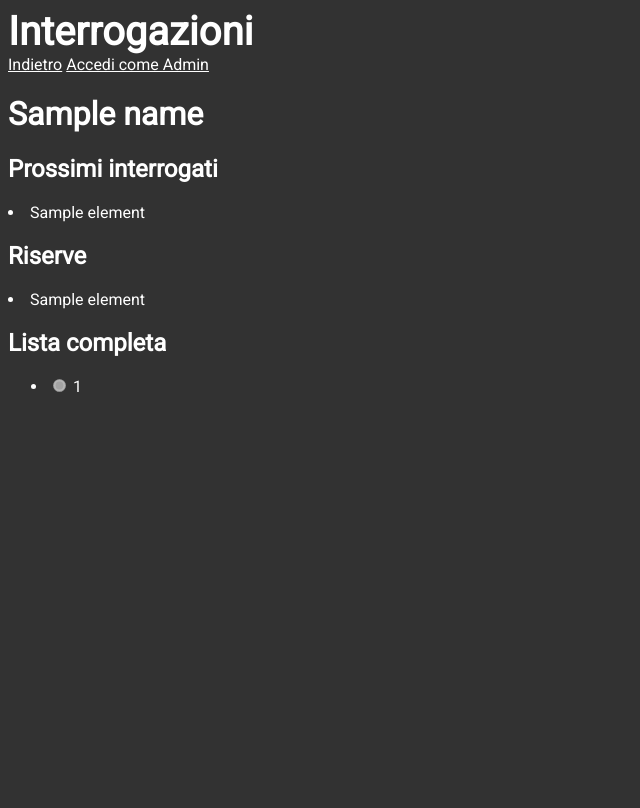
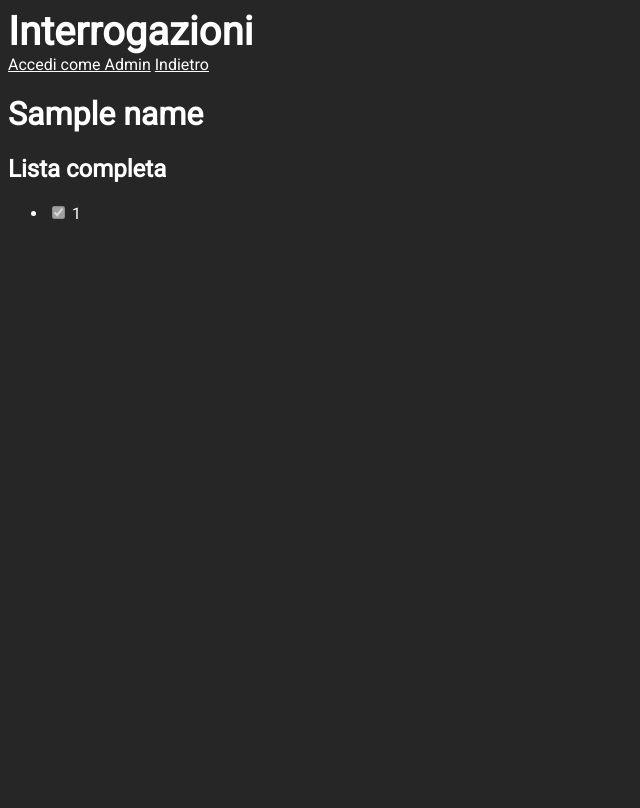
Before and after one commit to Trinitrotoluenisti/interrogazioni, a Flask app: template application/templates/list.html in a window 1280 px wide. Shown: the whole page, without its empty margins (0-640 px from the left). After the commit the page ends 219 px from the top, so only its background shows below. Run offline with Flask 2, Linux system fonts and the light colour scheme; the template is opened without the code that fills it: most values are stand-ins (such as "Sample title", 1, 10 or a date in 2020); parts of the project's set-up code (start-up, migrations or seed data) failed here and were passed over.

Commit message:
Changed website colors. Fixed admin login.

```diff
--- a/application/routes.py
+++ b/application/routes.py
@@ -10,7 +10,7 @@ admin = {'password': ADMIN_PASSWORD, 'token': ''}
 
 @app.route('/')
 def index(error=''):
-    isadmin = request.cookies.get('token') == admin['token']
+    isadmin = request.cookies.get('token') == admin['token'] and admin['token']
 
     dashboard = Lists.get_dashboard()
     lists = Lists.get_all()
--- a/application/static/style/main.css
+++ b/application/static/style/main.css
@@ -1,20 +1,21 @@
+:root {
+    --background: #262626;
+    --main: #B3001B;
+/*  --main-alt: #255C99; */
+}
+
 html, body {
-    height: 100%;
+    height: auto;
     width: auto;
 
     font-family: 'Roboto', sans-serif;
 
-    background-color: #323232;
+    background-color: var(--background);
     color: white;
 }
 
 a { color: white; }
 
-.flex {
-    display: flex;
-    flex-wrap: wrap;
-}
-
 #page-title {
     font-size: 2.5em;
     font-weight: bold;
--- a/application/templates/index.html
+++ b/application/templates/index.html
@@ -6,13 +6,10 @@
 
 
 {% block body %}
-    <a id="login-button" href="/login">Accedi come Admin</a>
-
     <div class="categories">Prossime interrogazioni:</div>
 
     <!-- Container of lists -->
     <div class="flex">
-
         <!-- List -->
         {% for list in dashboard %}
             <div class="list">
@@ -32,7 +29,8 @@
     </div>
 
     <div class="categories">Tutte le liste:</div>
+
     {% for id, name in lists.items() %}
-        <a href="lists/{{ id }}">{{ name }}</a>
+        <div class="link" onclick="location.href='lists/{{ id }}'">{{ name }}</div>
     {% endfor %}
 {% endblock %}
--- a/application/templates/list.html
+++ b/application/templates/list.html
@@ -3,24 +3,13 @@
 
 {% block body %}
     <a id="back-button" href="/">Indietro</a>
-    <a id="login-button" href="/login">Accedi come Admin</a>
 
     <h1>{{ name }}</h1>
-
-    <h2>Prossimi interrogati</h2>
-    {% for element in groups['first_group'] %}
-        <li>{{ element }}</li>
-    {% endfor %}
-
-    <h2>Riserve</h2>
-    {% for element in groups['second_group'] %}
-        <li>{{ element }}</li>
-    {% endfor %}
 
     <h2>Lista completa</h2>
     <ul>
         {% for element in order %}
-            <li> <input type='radio' disabled {% if element[1] %} checked {% endif %}> {{ element[0] }} </li>
+            <li> <input type='checkbox' disabled {% if element[1] %} checked {% endif %}> {{ element[0] }} </li>
         {% endfor %}
     </ul>
 {% endblock %}
--- a/application/templates/login.html
+++ b/application/templates/login.html
@@ -3,7 +3,7 @@
 
 {% block body %}
     <form action="/login" method="POST">
-        <input type="password">
+        <input type="password" name="password">
         <input type="submit" value="Login">
     </form>
 
--- a/application/templates/template.html
+++ b/application/templates/template.html
@@ -12,12 +12,23 @@
         <!-- CSS -->
         <link href="https://fonts.googleapis.com/css2?family=Roboto&display=swap" rel="stylesheet">
         <link rel="stylesheet" href="{{ url_for('static', filename='style/main.css') }}">
+        <link rel="icon" type="image/png" href="https://image.flaticon.com/icons/png/512/150/150360.png">
         {% block css %}{% endblock %}
     </head>
 
     <body>
         <div id="page-title">Interrogazioni</div>
 
+        {% if admin %}
+            <a href="/logout">Esci</a>
+        {% else %}
+            <a href="/login">Accedi come Admin</a>
+        {% endif %}
+
         {% block body %}{% endblock %}
     </body>
+
+    {% if error|default('',false) %}
+        <script>alert("{{ error }}");</script>
+    {% endif %}
 </html>
```
Also changed, not shown: application/static/style/index.css (+16 -1 lines).
